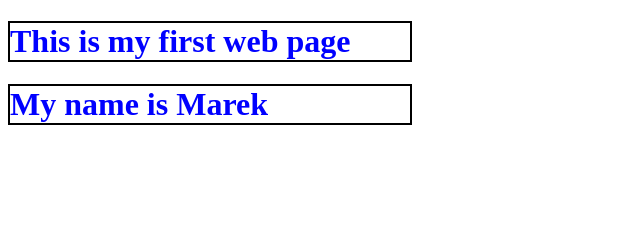
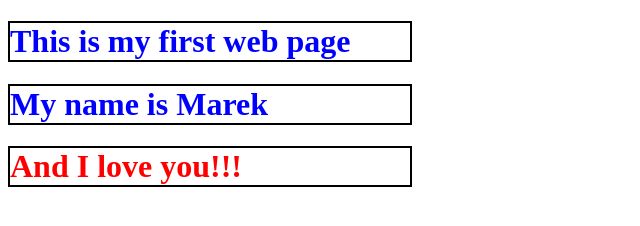
Before and after one commit to marekmikos/marekmikos.github.io, a plain HTML site: page index.html in a window 1280 px wide. Shown: the whole page, without its empty margins (0-640 px from the left). Drawn offline with Linux system fonts and the light colour scheme.

Commit message:
update 2
added love

```diff
--- a/index.html
+++ b/index.html
@@ -10,5 +10,6 @@
 <body>
     <h1>This is my first web page</h1>
     <h1>My name is Marek</h1>
+    <h1 class="love">And I love you!!!</h1>
 </body>
 </html>
--- a/style.css
+++ b/style.css
@@ -3,3 +3,9 @@ h1 {
     border: solid 2px black;
     width: 400px;
 }
+
+.love {
+    color: red;
+    border: solid 2px black;
+    width: 400px;
+}
```
